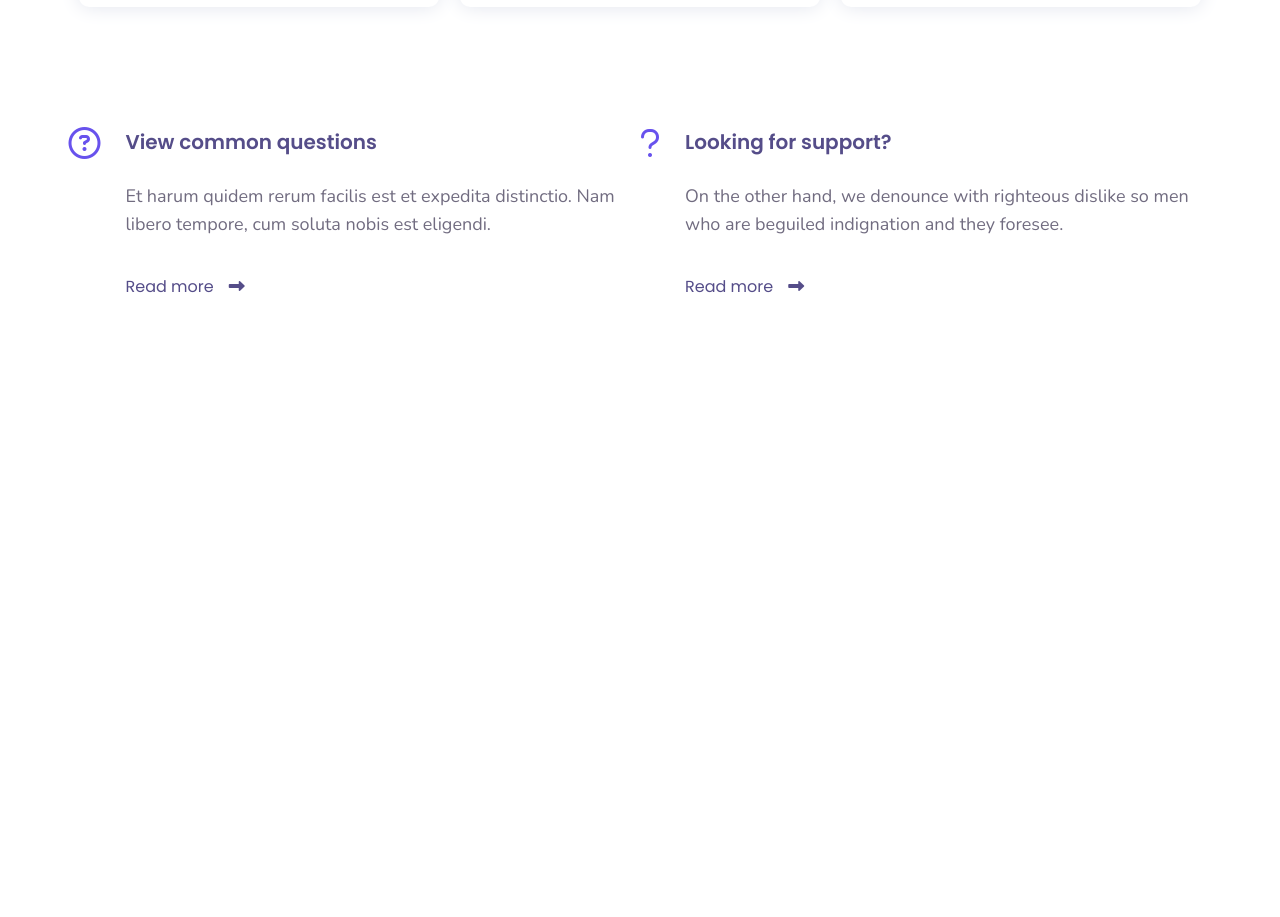
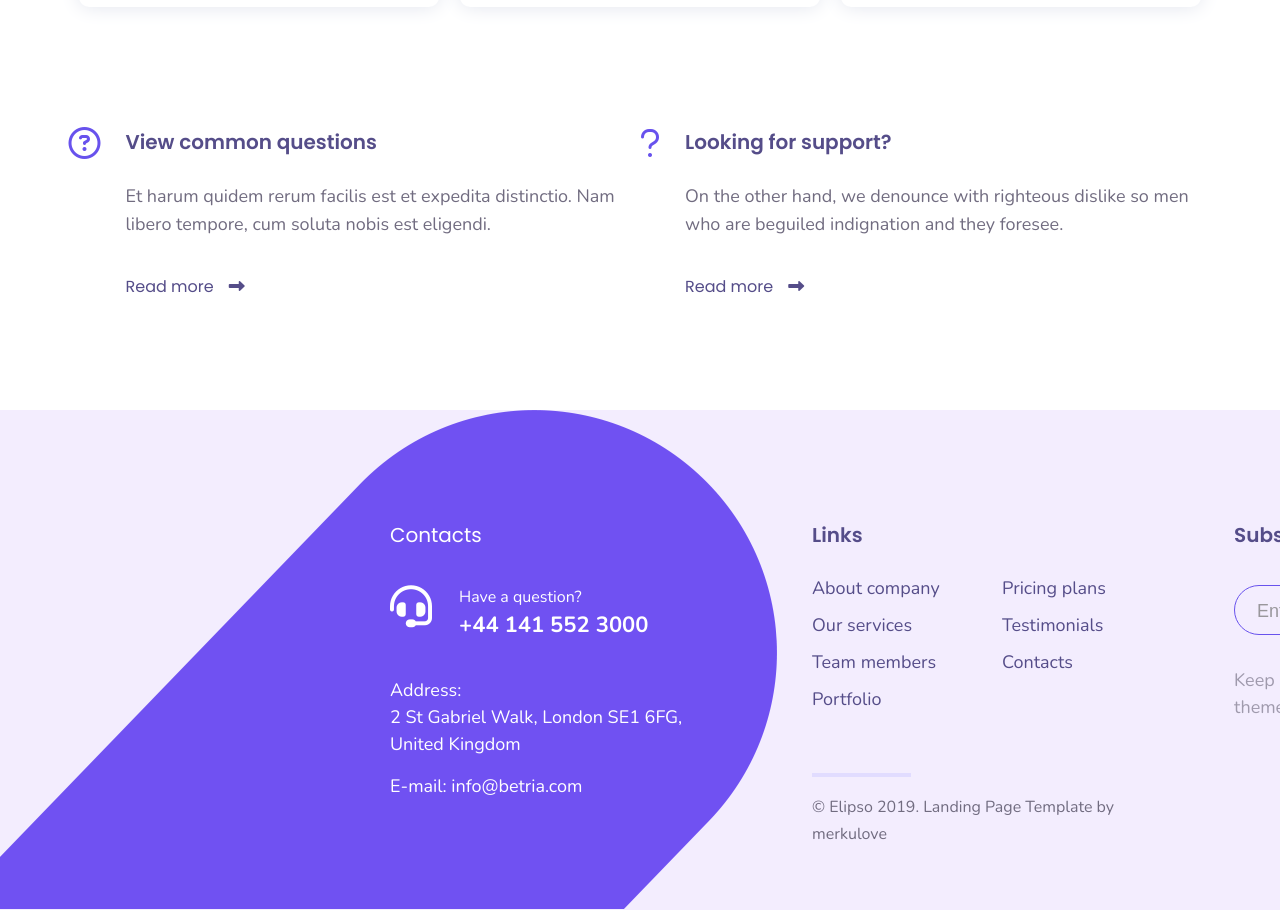
Before and after one commit to StepashkaJu/Elipso-Layout, a plain HTML site: page index.html in a window 1280 px wide. Shown: the part 5874-6791 px from the top of the page. Before the commit the page ends 6174 px from the top, so only its background shows below. Drawn offline with nearby package versions, Linux system fonts and the light colour scheme.

Commit message:
add footer

```diff
--- a/css/style.css
+++ b/css/style.css
@@ -282,6 +282,7 @@ ul {
     border-radius: 10px;
     box-shadow: 0 0 20px 0 rgba(104, 82, 237, 0.8);
     background-image: linear-gradient(to top, #6852ed, #ba43fc);
+    cursor: pointer;
 }
 
 .card__title {
@@ -763,4 +764,174 @@ ul {
     color: #6852ed;
 }
 
+.footer {
+    margin-top: 11rem;
+    width: 100%;
+    height: 500px;
+    background-color: #f3edfe;
+    position: relative;
+}
+
+.footer__container {
+    display: flex;
+    justify-content: space-between;
+    position: absolute;
+    top: 11rem;
+    left: 39rem;
+    width: 1143px;
+}
+
+.footer-subscribe {
+    width: 30%;
+}
+
+.footer__title {
+    font-weight: 600;
+    font-size: 2rem;
+    margin-bottom: 2.5rem;
+}
+
+.ftr-light {
+    color: #fff;
+    font-weight: 500;
+}
+
+.footer-contacts {
+    margin-right: 14rem;
+}
+
+.footer-contacts,
+.footer-links {
+    width: 40%;
+    margin-right: 10rem;
+    color: #fff;
+}
+
+.contacts__content {
+    display: flex;
+    margin: 3.5rem 0;
+}
+
+.fa-headset {
+    font-size: 4.2rem;
+    margin-right: 2.7rem;
+}
+
+.footer-phone {
+    text-decoration: none;
+    color: #FFFFFF;
+    font-size: 2.2rem;
+    font-weight: bold;
+    line-height: 1.5;
+}
+
+.contacts__text {
+    font-size: 1.6rem;
+}
+
+.contact-adress {
+    display: block;
+    font-size: 1.8rem;
+    line-height: 1.5;
+    margin-bottom: 1.5rem;
+    color: #FFFFFF;
+    text-decoration: none;
+}
+
+.contact-email {
+    display: block;
+    text-decoration: none;
+    color: #FFFFFF;
+}
+
+.links-list {
+    display: flex;
+    flex-direction: row;
+    flex-wrap: wrap;
+    width: 320px;
+}
+
+.links-list__item {
+    display: block;
+    width: 130px;
+    text-decoration: none;
+    color: #554d89;
+}
+
+.links-list__item:nth-child(odd) {
+    margin-right: 6rem;
+}
+
+.links-list__item:nth-child(n+3) {
+    margin-top: 1rem;
+}
+
+.footer-subscribe__form {
+    display: flex;
+    justify-content: space-between;
+    align-items: center;
+    width: 299px;
+    height: 50px;
+    border-radius: 25px;
+    border: solid 1px #6852ed;
+    margin-top: 3.5rem;
+}
+
+.footer__input {
+    margin-top: 0.3rem;
+    margin-left: 2rem;
+    opacity: 0.71;
+    font-size: 1.8rem;
+    line-height: 1.5;
+    letter-spacing: normal;
+    text-align: left;
+    color: #716c80;
+    border: none;
+    background-color: transparent;
+    outline: none;
+}
+
+.btn-input {
+    border: none;
+    background-color: transparent;
+    padding: 0;
+    margin-right: 2rem;
+}
+
+.fa-paper-plane {
+    font-size: 1.6rem;
+    color: #6852ed;
+}
+
+.fa-paper-plane::before {
+    content: "\f1d8";
+    font-family: "FontAwesome";
+    margin-left: 1.5rem;
+}
+
+.footer-subscribe__text {
+    margin-top: 3.2rem;
+    width: 233px;
+    opacity: 0.8;
+    font-family: Nunito;
+    font-size: 1.8rem;
+    line-height: 1.5;
+    color: rgba(113, 108, 128, 0.8);
+}
+
+.divider-light {
+    width: 99px;
+    height: 4px;
+    margin-top: 6rem;
+    background-color: #e1dcff;
+}
+
+.footer__copyright {
+    margin-top: 1.7rem;
+    font-family: Nunito;
+    font-size: 1.6rem;
+    line-height: 1.69;
+    color: #716c80;
+}
+
 /*transform: translateX(-50%); */
--- a/index.html
+++ b/index.html
@@ -401,5 +401,66 @@
         </div>
       </div>
     </div>
+    <div class="footer">
+      <img src="img/fshape.png" alt="circle" class="footer-huge-purple" />
+      <div class="wrapper">
+        <div class="footer__container">
+          <div class="footer-contacts">
+            <h3 class="footer__title ftr-light">Contacts</h3>
+            <div class="contacts__content">
+              <i class="fa-solid fa-headset"></i>
+              <div class="contact__content-block">
+                <p class="contacts__text">Have a question?</p>
+                <a href="tel:+441415523000" class="footer-phone"
+                  >+44 141 552 3000</a
+                >
+              </div>
+            </div>
+            Address:
+            <a
+              href="https://www.google.com/maps/place/2+St+Gabriel+Walk,+London+SE1+6FG,+%D0%92%D0%B5%D0%BB%D0%B8%D0%BA%D0%BE%D0%B1%D1%80%D0%B8%D1%82%D0%B0%D0%BD%D0%B8%D1%8F/@51.4933722,-0.1049586,17z/data=!3m1!4b1!4m6!3m5!1s0x4876049886f72b0b:0x704dbda3b0539c5a!8m2!3d51.4933689!4d-0.1023837!16s%2Fg%2F11c3rvkw4c?entry=ttu"
+              class="contact-adress"
+            >
+              2 St Gabriel Walk, London SE1 6FG, United Kingdom
+            </a>
+            <a href="mailto:info@betria.com" class="contact-email"
+              >E-mail: info@betria.com</a
+            >
+          </div>
+          <div class="footer-links">
+            <h3 class="footer__title">Links</h3>
+            <div class="links-list">
+              <a href="#" class="links-list__item">About company</a>
+              <a href="#" class="links-list__item">Pricing plans</a>
+              <a href="#" class="links-list__item">Our services</a>
+              <a href="#" class="links-list__item">Testimonials</a>
+              <a href="#" class="links-list__item">Team members</a>
+              <a href="#" class="links-list__item">Contacts</a>
+              <a href="#" class="links-list__item">Portfolio</a>
+            </div>
+            <div class="divider-light"></div>
+            <div class="footer__copyright">
+              © Elipso 2019. Landing Page Template by merkulove
+            </div>
+          </div>
+          <div class="footer-subscribe">
+            <h3 class="footer__title">Subscribe</h3>
+            <form action="" class="footer-subscribe__form">
+              <input
+                type="email"
+                class="footer__input"
+                placeholder="Enter your e-mail"
+              />
+              <button class="btn-input">
+                <i class="fa-light fa-paper-plane" aria-hidden="true"></i>
+              </button>
+            </form>
+            <div class="footer-subscribe__text">
+              Keep up to date with all new themes and updates.
+            </div>
+          </div>
+        </div>
+      </div>
+    </div>
   </body>
 </html>
```
Also changed, not shown: img/fshape.png (added).
